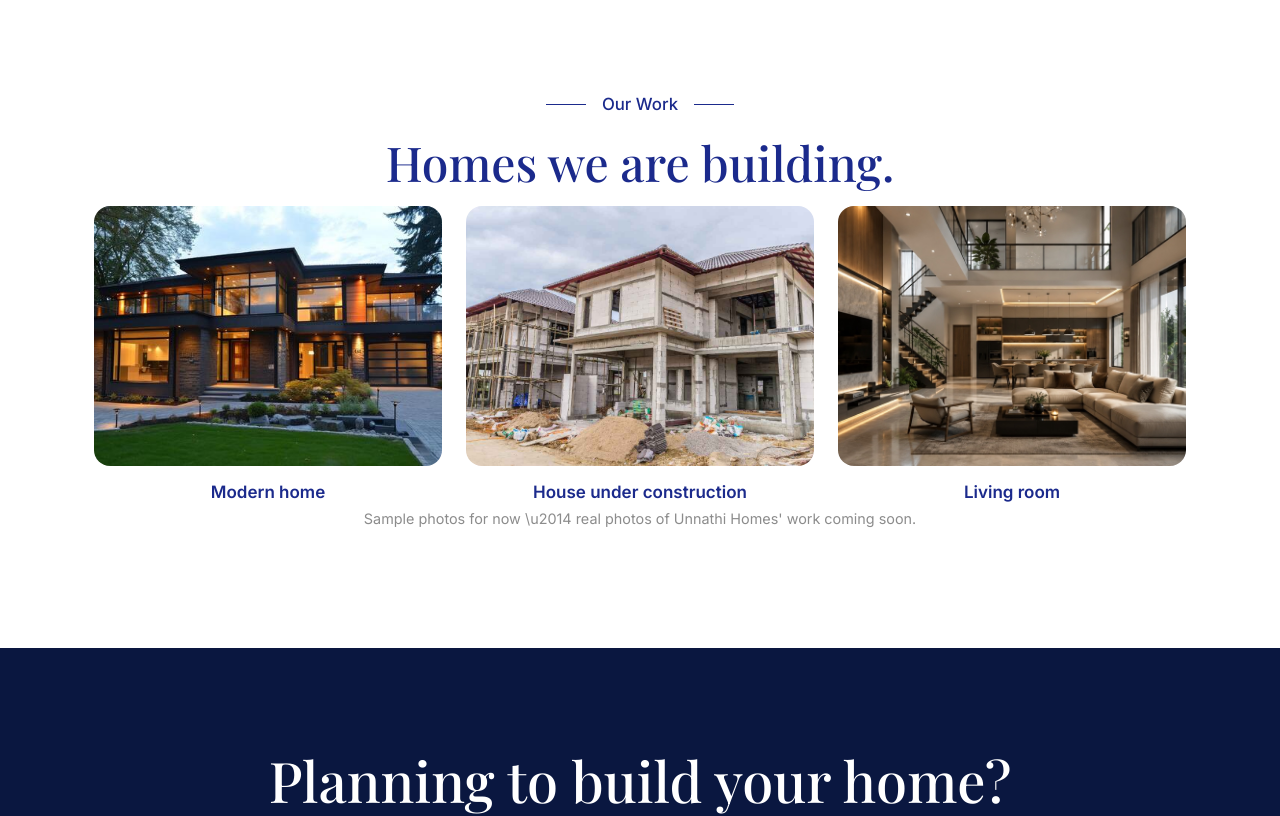
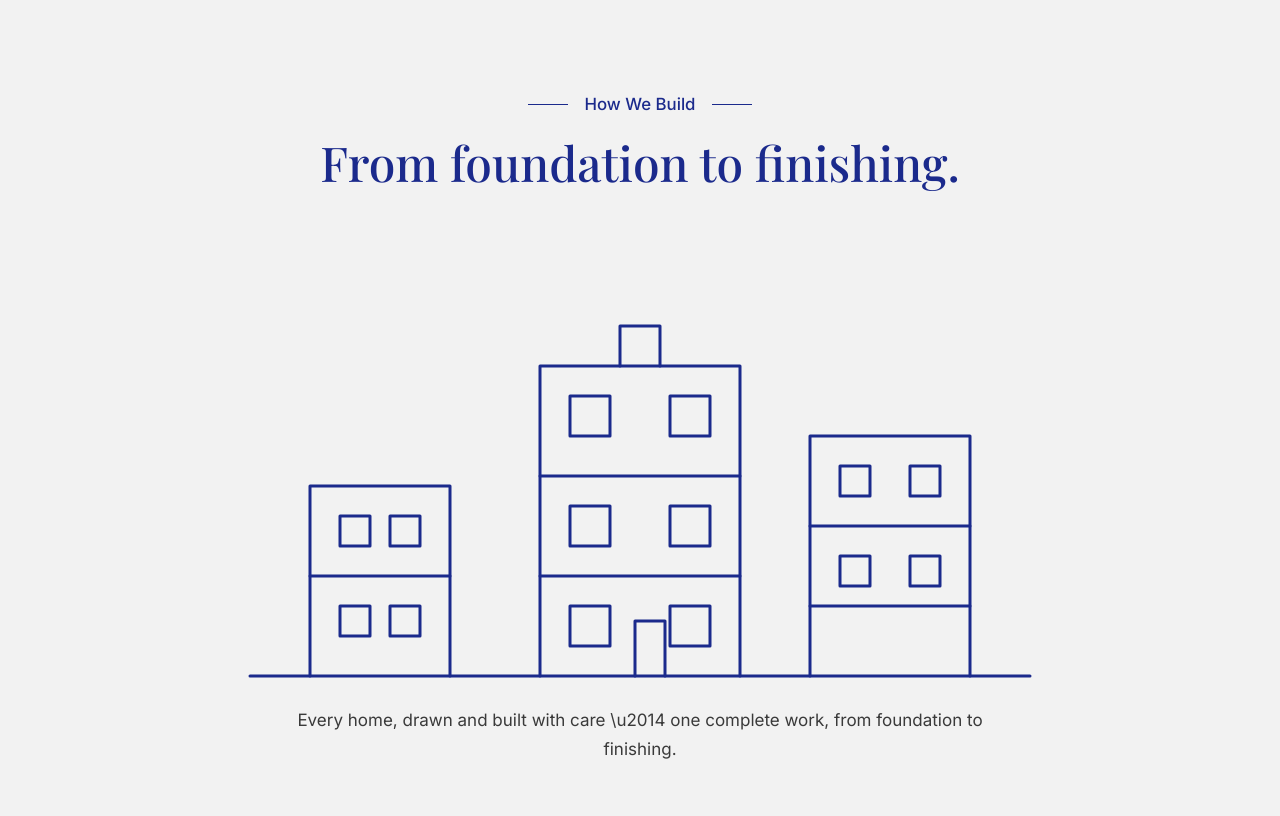
Before and after one commit to ullas2007/unnathi-homes, a React (Vite) app: page / in a window 1280 px wide. Shown: the part 1000-1816 px from the top of the page. Built offline with nearby package versions, Linux system fonts and the light colour scheme.

Commit message:
Add animated navy line drawing of apartment buildings (DivyaSree-style) to the Home page

```diff
--- a/src/App.css
+++ b/src/App.css
@@ -492,3 +492,45 @@ footer .footer-bottom {
 .photos h2 {
   text-align: center;
 }
+
+/* ---------- Building line-drawing animation (DivyaSree-style) ---------- */
+.building-section {
+  background: #f2f2f2;
+  max-width: none;
+  text-align: center;
+}
+
+.building-section h2 {
+  text-align: center;
+}
+
+.building-section p {
+  max-width: 700px;
+  margin-left: auto;
+  margin-right: auto;
+}
+
+.building-draw {
+  width: 100%;
+  max-width: 900px;
+  height: auto;
+  margin: 1rem auto 0;
+  display: block;
+}
+
+.building-draw .draw {
+  fill: none;
+  stroke: #1b2a8c;
+  stroke-width: 3;
+  stroke-linecap: round;
+  stroke-linejoin: round;
+  stroke-dasharray: 1;
+  stroke-dashoffset: 1;
+  animation: draw-line 1s ease forwards;
+}
+
+@keyframes draw-line {
+  to {
+    stroke-dashoffset: 0;
+  }
+}
--- /dev/null
+++ b/src/components/BuildingDraw.jsx
@@ -0,0 +1,56 @@
+// Animated navy line drawing of apartment buildings (DivyaSree-style).
+// Each stroke draws itself in turn, using stroke-dashoffset animation.
+const paths = [
+  // Ground line
+  { d: "M 60 470 H 840", delay: "0s" },
+  // Left building (shorter)
+  { d: "M 120 470 V 280 H 260 V 470", delay: "0.2s" },
+  { d: "M 120 370 H 260", delay: "0.6s" },
+  { d: "M 150 310 H 180 V 340 H 150 Z", delay: "1s" },
+  { d: "M 200 310 H 230 V 340 H 200 Z", delay: "1.1s" },
+  { d: "M 150 400 H 180 V 430 H 150 Z", delay: "1.2s" },
+  { d: "M 200 400 H 230 V 430 H 200 Z", delay: "1.3s" },
+  // Centre building (tall, main)
+  { d: "M 350 470 V 160 H 550 V 470", delay: "0.4s" },
+  { d: "M 430 160 V 120 H 470 V 160", delay: "0.8s" },
+  { d: "M 350 270 H 550", delay: "1s" },
+  { d: "M 350 370 H 550", delay: "1.2s" },
+  { d: "M 380 190 H 420 V 230 H 380 Z", delay: "1.4s" },
+  { d: "M 480 190 H 520 V 230 H 480 Z", delay: "1.5s" },
+  { d: "M 380 300 H 420 V 340 H 380 Z", delay: "1.6s" },
+  { d: "M 480 300 H 520 V 340 H 480 Z", delay: "1.7s" },
+  { d: "M 380 400 H 420 V 440 H 380 Z", delay: "1.8s" },
+  { d: "M 480 400 H 520 V 440 H 480 Z", delay: "1.9s" },
+  { d: "M 445 470 V 415 H 475 V 470", delay: "2s" },
+  // Right building (medium)
+  { d: "M 620 470 V 230 H 780 V 470", delay: "0.6s" },
+  { d: "M 620 320 H 780", delay: "1.2s" },
+  { d: "M 620 400 H 780", delay: "1.4s" },
+  { d: "M 650 260 H 680 V 290 H 650 Z", delay: "1.6s" },
+  { d: "M 720 260 H 750 V 290 H 720 Z", delay: "1.7s" },
+  { d: "M 650 350 H 680 V 380 H 650 Z", delay: "1.8s" },
+  { d: "M 720 350 H 750 V 380 H 720 Z", delay: "1.9s" },
+];
+
+function BuildingDraw() {
+  return (
+    <svg
+      viewBox="0 0 900 500"
+      className="building-draw"
+      role="img"
+      aria-label="Line drawing of apartment buildings being drawn"
+    >
+      {paths.map((p, i) => (
+        <path
+          key={i}
+          d={p.d}
+          pathLength="1"
+          className="draw"
+          style={{ animationDelay: p.delay }}
+        />
+      ))}
+    </svg>
+  );
+}
+
+export default BuildingDraw;
--- a/src/pages/Home.jsx
+++ b/src/pages/Home.jsx
@@ -1,4 +1,5 @@
 import { Link } from "react-router-dom";
+import BuildingDraw from "../components/BuildingDraw";
 
 const marqueeText =
   "Tiptur \u2022 Tumkur \u2022 Bengaluru \u2022 Hassan \u2022 G+1 Homes \u2022 Turnkey Construction \u2022 ";
@@ -31,6 +32,13 @@ function Home() {
         </div>
       </div>
 
+      <section className="building-section">
+        <p className="eyebrow">How We Build</p>
+        <h2>From foundation to finishing.</h2>
+        <BuildingDraw />
+        <p>Every home, drawn and built with care \u2014 one complete work, from foundation to finishing.</p>
+      </section>
+
       <section className="photos">
         <p className="eyebrow">Our Work</p>
         <h2>Homes we are building.</h2>
```
